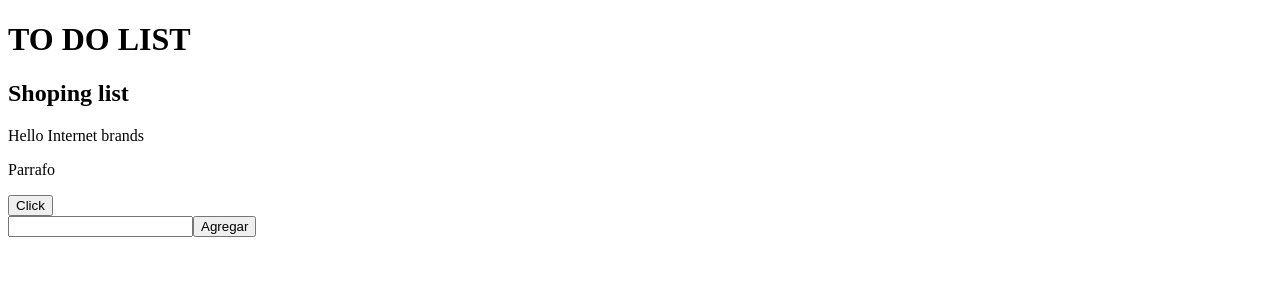
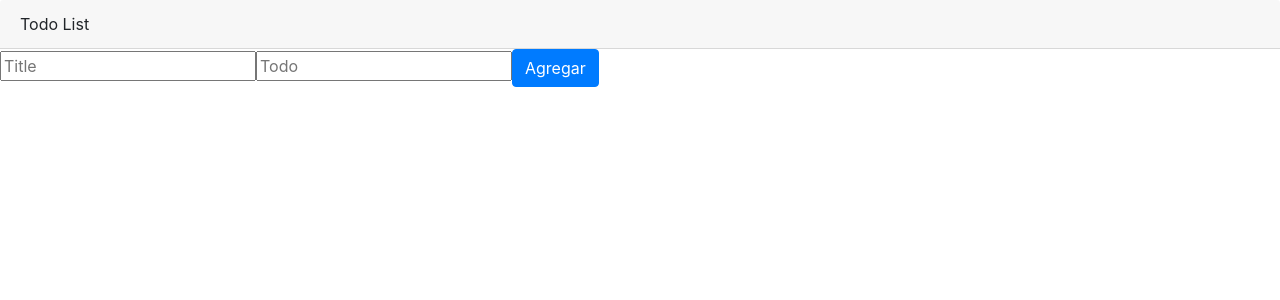
Before and after one commit to atilaTiberio/react-ib, a React (Create React App) app: page / in a window 1280 px wide. Shown: the top 300 px of the page. Built offline with nearby package versions, Linux system fonts and the light colour scheme.

Commit message:
React prohect

```diff
--- a/package.json
+++ b/package.json
@@ -3,7 +3,10 @@
   "version": "0.1.0",
   "private": true,
   "dependencies": {
+    "bootstrap": "^4.4.1",
+    "prop-types": "^15.7.2",
     "react": "^16.11.0",
+    "react-bootstrap": "^1.0.0-beta.16",
     "react-dom": "^16.11.0",
     "react-scripts": "3.2.0"
   },
--- a/src/App.css
+++ /dev/null
@@ -1,7 +0,0 @@
-.hello{
-    font-size: 3em;
-    color: red;
-    text-decoration:underline;
-    text-decoration-color: blue;
-    text-decoration-style: dotted;
-}
--- a/src/App.js
+++ b/src/App.js
@@ -1,60 +1,18 @@
-import React, {Component} from 'react';
-import './App.css'
-import Header from './Header';
+import React from 'react';
+import Header from './components/Header'
+import Content from './components/Content'
+import 'bootstrap/dist/css/bootstrap.min.css';
 
-//React fragment esto es una mamada React.fragment <></>
-/*
-    Solo puedes regresar un solo componente si quieres más usas el react.fragment
+const MainComponent = () => {
 
-    Si nuestra componente solo tiene un render, no es necesario que sea una clase
+    return (
 
- */
+        <div>
+            <Header/>
+            <Content/>
+        </div>
 
-
-class MyComponent extends Component {
-
-    clickHandler(){
-        console.log("click")
-    }
-
-    submitHandler(event){
-        event.preventDefault();
-        console.log("Form submitted")
-    }
-
-    render() {
-        const isValid = this.props.isValid;
-        /*  if(isValid){
-              return (<> <Header /> <div className="hello" >Hello</div> </>)
-          }
-          return <div className="hello" >Invalid</div>*/
-        return (
-            <div>
-                <Header
-                    title="To do list"
-                    subtitle="Shoping list"
-                    age={18}
-                    boolean={true}
-                    objetos={{
-                        info:"nueva",
-                        entero:20,
-                        bol:false
-
-                    }}
-                />
-                <span>Hello Internet brands</span>
-                <p>Parrafo</p>
-                {/*Comentarios*/}
-                 <button onClick={this.clickHandler}>Click </button>
-
-                <form onSubmit={this.submitHandler}>
-                    <input type="text" name="info"/>
-                    <button type="submit">Agregar</button>
-                </form>
-            </div>
-        )
-
-    }
+    )
 }
 
-export default MyComponent
+export default MainComponent;
--- a/src/Header.js
+++ /dev/null
@@ -1,46 +0,0 @@
-/*
-    Con mayusculas para diferenciar de los tags de html
-ES7
- */
-import React/*, {Component}*/ from 'react';
-
-
-/*Destructuring las props
-* */
-
-/*
-function Header (props){
-    return (
-        <header>
-            <h1>{props.title.toUpperCase()}</h1>
-            <h2>{props.subtitle}</h2>
-        </header>
-    );
-}
-*/
-
-const Header= ({title,subtitle}) =>(
-        <header>
-            <h1>{title.toUpperCase()}</h1>
-            <h2>{subtitle}</h2>
-        </header>
-);
-
-
-/*
-class Header extends Component {
-
-    render() {
-        console.log(this);
-        return (
-            <header>
-                <h1>{this.props.title}</h1>
-                <h2>{this.props.subtitle}</h2>
-            </header>
-        );
-
-    }
-}
-*/
-
-export default Header;
--- /dev/null
+++ b/src/components/Content.js
@@ -0,0 +1,75 @@
+import React, {useState, useRef, useEffect} from "react";
+
+import ContentTodoList from './ContentTodoList'
+
+function Content() {
+
+    const [title, setTitle] = useState('');
+    const [todo, setTodo] = useState('');
+
+    const titleRef = useRef();
+
+    const temp = JSON.parse(localStorage.getItem("list"));
+    const [todos, setTodos] = useState(temp ? temp : [])
+
+    useEffect( () => {localStorage.setItem("list",JSON.stringify(todos))},[todos]);
+    const submitHandler = (event) => {
+        event.preventDefault();
+        const localTodos = [...todos];
+
+        localTodos.push(
+            {
+                title: title,
+                todo: todo,
+                id: Date.now()
+            }
+        )
+
+        setTodos(localTodos);
+        setTitle('');
+        setTodo('');
+        titleRef.current.focus()
+
+        localStorage.setItem("list", JSON.stringify(todos));
+
+    }
+
+    const parentHandler = (todoId) => {
+        const localTodos = [...todos];
+        const todoRemoved = localTodos.filter(todo => todo.id != todoId);
+        setTodos(todoRemoved)
+        localStorage.setItem("list", JSON.stringify(todoRemoved));
+    }
+
+    return (
+        <div>
+            <form onSubmit={submitHandler}>
+
+                <input ref={titleRef}
+                       type="text"
+                       placeholder="Title"
+                       value={title}
+                       name="title"
+                       onChange={e => setTitle(e.target.value)}
+                       className="input-group-sm"
+                />
+
+                <input
+                    type="text"
+                    placeholder="Todo"
+                    value={todo}
+                    name="todo"
+                    onChange={e => setTodo(e.target.value)}
+                    className="input-group-sm"
+
+                />
+                <button className="btn btn-primary" type="submit">Agregar</button>
+            </form>
+
+            {todos.length > 0 && <ContentTodoList todos={todos} testHandler={parentHandler}/>}
+
+        </div>
+    )
+}
+
+export default Content;
--- /dev/null
+++ b/src/components/ContentTodoList.js
@@ -0,0 +1,34 @@
+import React from 'react';
+
+
+
+const ContentTodoList = (props) => {
+    return (
+        <table className="table">
+            <thead>
+            <tr>
+                <th scope="col">Title</th>
+                <th scope="col">Todo</th>
+                <th scope="col">Action</th>
+            </tr>
+            </thead>
+            <tbody>
+            {props.todos.map((todo, index) =>
+                <tr key={todo.id}>
+                    <td>{todo.title}</td>
+                    <td>{todo.todo}</td>
+                    <td>
+                        <button type="button" className="btn btn-primary"  onClick={() => props.testHandler(todo.id)}>Delete</button>
+                    </td>
+                </tr>
+            )
+            }
+
+            </tbody>
+
+
+        </table>
+    )
+}
+
+export default ContentTodoList
--- /dev/null
+++ b/src/components/Header.js
@@ -0,0 +1,12 @@
+import React from 'react';
+
+
+const Header =() =>{
+
+
+    return(
+        <header className="card-header">Todo List</header>
+    )
+}
+
+export default Header;
--- a/src/index.css
+++ /dev/null
@@ -1,18 +0,0 @@
-body {
-  margin: 0;
-  font-family: -apple-system, BlinkMacSystemFont, "Segoe UI", "Roboto", "Oxygen",
-    "Ubuntu", "Cantarell", "Fira Sans", "Droid Sans", "Helvetica Neue",
-    sans-serif;
-  -webkit-font-smoothing: antialiased;
-  -moz-osx-font-smoothing: grayscale;
-}
-
-code {
-  font-family: source-code-pro, Menlo, Monaco, Consolas, "Courier New",
-    monospace;
-}
-
-.hello{
-  text-decoration-color: red;
-  text-transform: uppercase;
-}
--- a/src/index.js
+++ b/src/index.js
@@ -1,5 +1,5 @@
 import React from 'react';
 import ReactDOM from 'react-dom';
-import MyComponent from './App';
+import MainComponent from './App';
 
-ReactDOM.render(<MyComponent isValid={true}/>, document.getElementById('root'));
+ReactDOM.render(<MainComponent />, document.getElementById('root'));
```
Also changed, not shown: src/TodoList.js (deleted), 1 other file (tests, documents, lock files or other folders).
